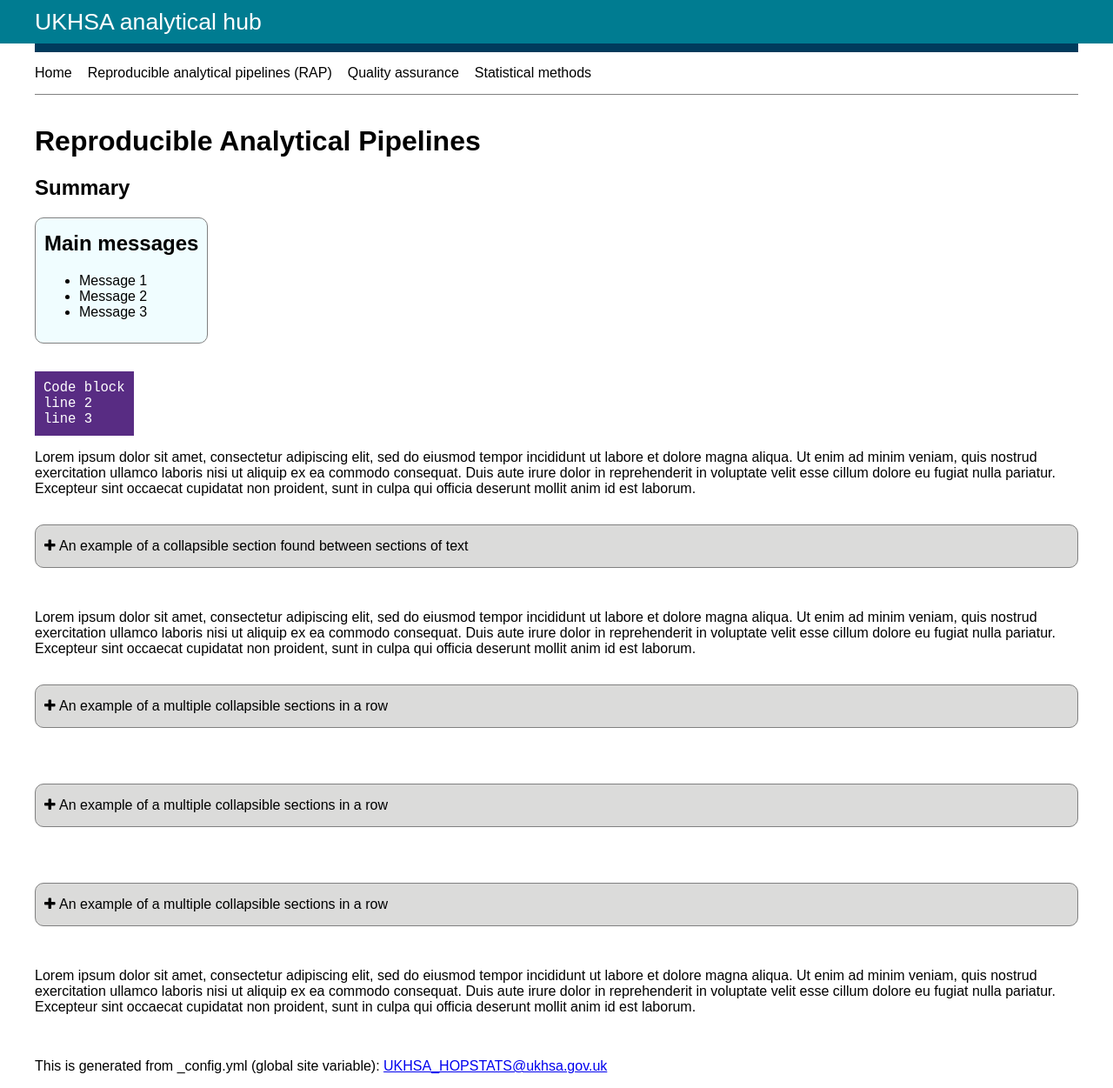
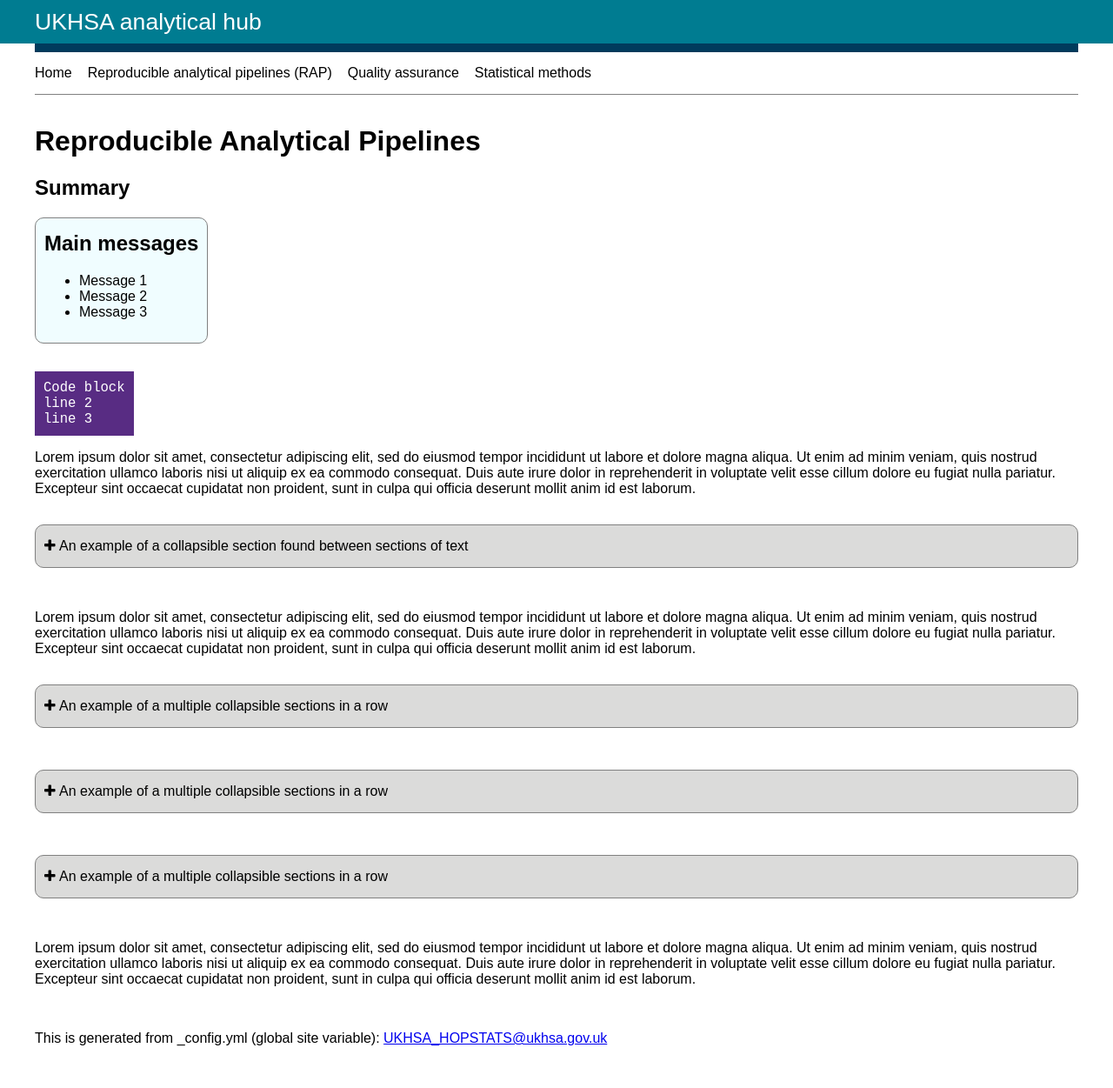
Before and after one commit to BenCuff/github-pages-test, a Jekyll site: the page built from docs/rap.md, in a window 1280 px wide. Shown: the whole page at 87% size. Built offline with Jekyll 4.4.1, drawn with Linux system fonts in a browser that asks for light colours; after the commit the page ends 1219 px from its top, so only the background shows below that.

Commit message:
Added multiple expandables div

```diff
--- a/docs/_includes/site-nav.html
+++ b/docs/_includes/site-nav.html
@@ -1,6 +1,6 @@
 <div id="site-nav">
     <a href="/github-pages-test/"><p>Home</p></a>
-    <a href="#"><p>Reproducible analytical pipelines (RAP)</p></a>
-    <a href="quality-assurance.html"><p>Quality assurance</p></a>
+    <a href="rap"><p>Reproducible analytical pipelines (RAP)</p></a>
+    <a href="quality-assurance"><p>Quality assurance</p></a>
     <a href="#"><p>Statistical methods</p></a>
 </div>
--- a/docs/assets/styles.css
+++ b/docs/assets/styles.css
@@ -119,6 +119,10 @@
   display:none;
 }
 
+.multiple-expandables{
+  background:white;
+}
+
 code{
   background: #582C83;
   color: white;
--- a/docs/rap.md
+++ b/docs/rap.md
@@ -34,34 +34,38 @@
 
 Lorem ipsum dolor sit amet, consectetur adipiscing elit, sed do eiusmod tempor incididunt ut labore et dolore magna aliqua. Ut enim ad minim veniam, quis nostrud exercitation ullamco laboris nisi ut aliquip ex ea commodo consequat. Duis aute irure dolor in reprehenderit in voluptate velit esse cillum dolore eu fugiat nulla pariatur. Excepteur sint occaecat cupidatat non proident, sunt in culpa qui officia deserunt mollit anim id est laborum.
 
-<button id="expanded-header-2" aria-controls="expanded-content-2" aria-expanded="false" class="expandable-header">
-  An example of a multiple collapsible sections in a row
-</button>
+<div class="multiple-expandables">
 
-<div id="expanded-content-2" class="expandable-contents" aria-hidden="true">
-  <p>
-    Hello!
-  </p>
-</div>
+  <button id="expanded-header-2" aria-controls="expanded-content-2" aria-expanded="false" class="expandable-header">
+    An example of a multiple collapsible sections in a row
+  </button>
 
-<button id="expanded-header-3" aria-controls="expanded-content-3" aria-expanded="false" class="expandable-header">
-  An example of a multiple collapsible sections in a row
-</button>
+  <div id="expanded-content-2" class="expandable-contents" aria-hidden="true">
+    <p>
+      Hello!
+    </p>
+  </div>
 
-<div id="expanded-content-3" class="expandable-contents" aria-hidden="true">
-  <p>
-    Hello!
-  </p>
-</div>
+  <button id="expanded-header-3" aria-controls="expanded-content-3" aria-expanded="false" class="expandable-header">
+    An example of a multiple collapsible sections in a row
+  </button>
 
-<button id="expanded-header-4" aria-controls="expanded-content-4" aria-expanded="false" class="expandable-header">
-  An example of a multiple collapsible sections in a row
-</button>
+  <div id="expanded-content-3" class="expandable-contents" aria-hidden="true">
+    <p>
+      Hello!
+    </p>
+  </div>
 
-<div id="expanded-content-4" class="expandable-contents" aria-hidden="true">
-  <p>
-    Hello!
-  </p>
+  <button id="expanded-header-4" aria-controls="expanded-content-4" aria-expanded="false" class="expandable-header">
+    An example of a multiple collapsible sections in a row
+  </button>
+
+  <div id="expanded-content-4" class="expandable-contents" aria-hidden="true">
+    <p>
+      Hello!
+    </p>
+  </div>
+
 </div>
 
 
```
